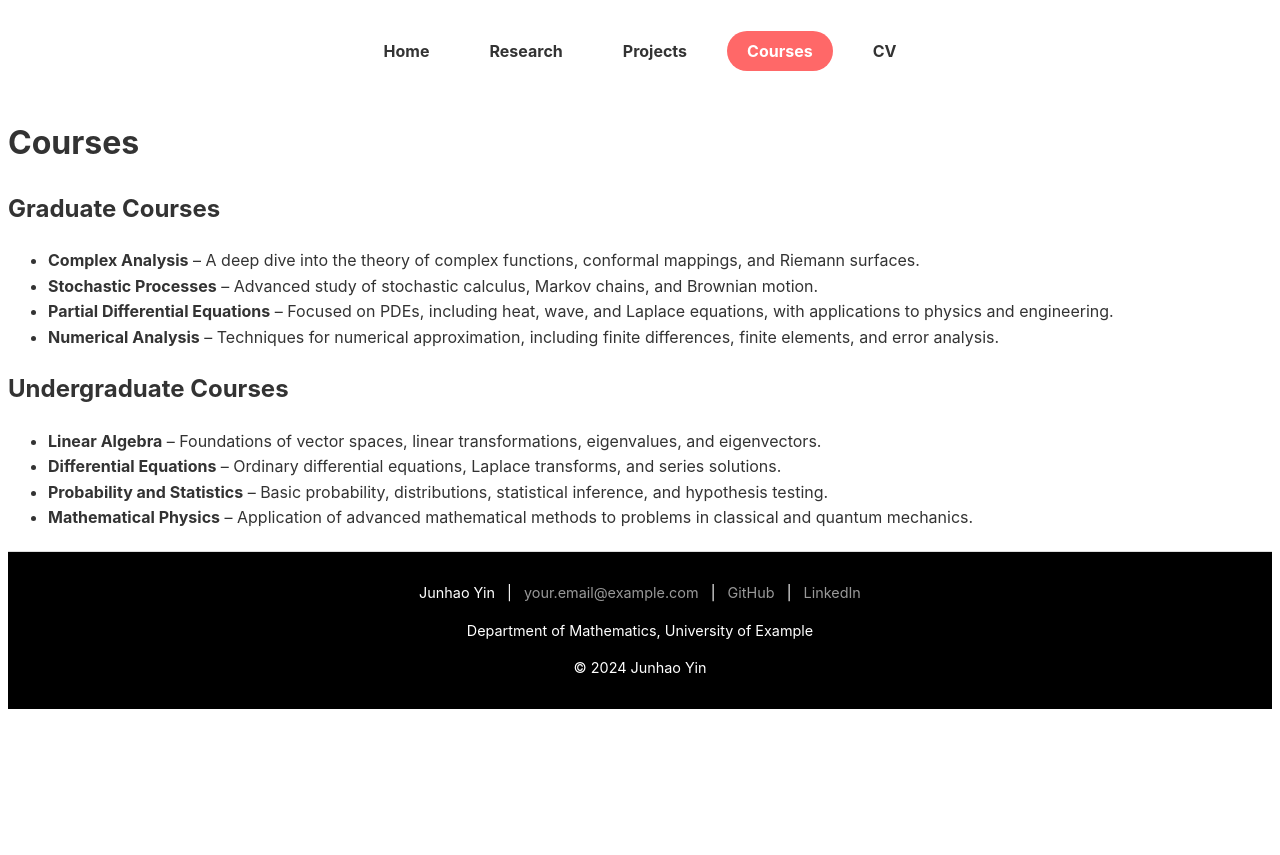
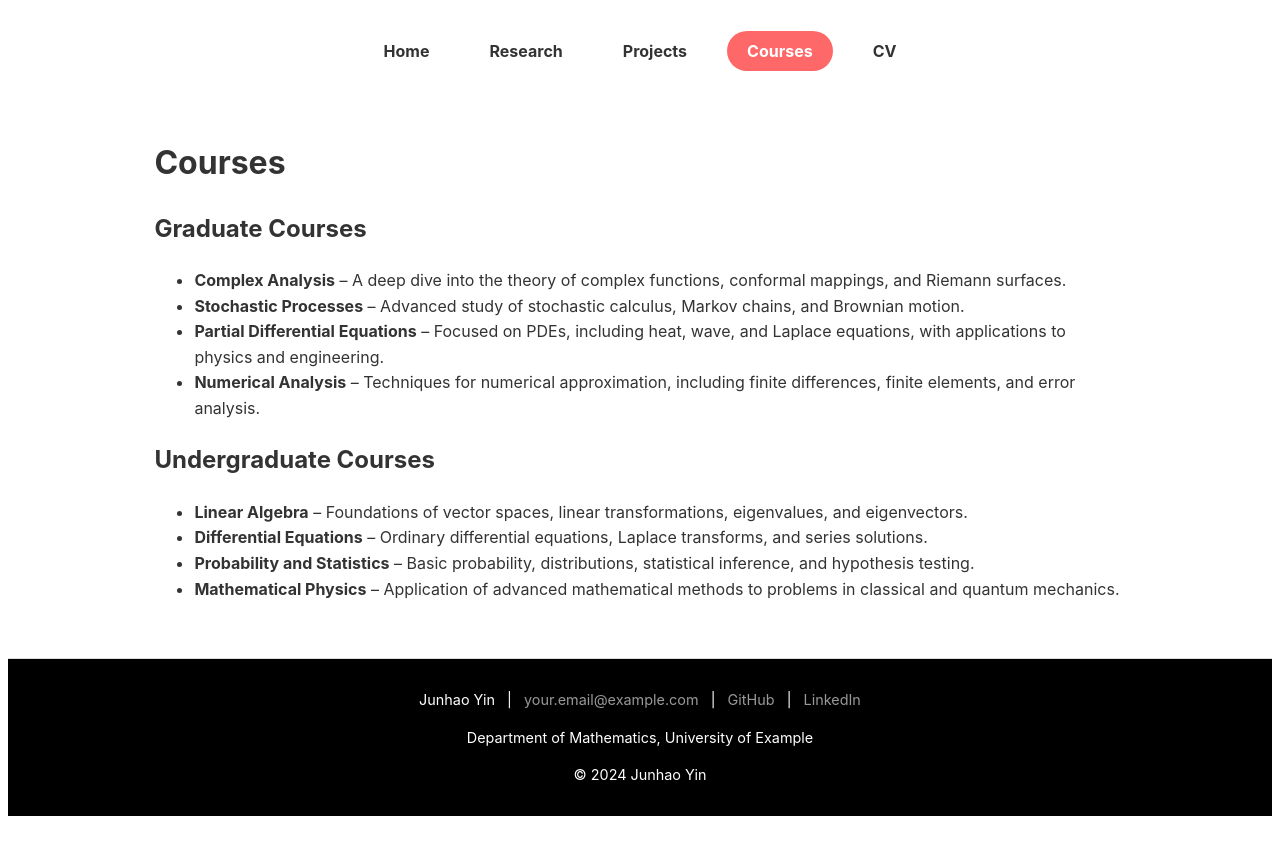
Before and after one commit to Yoon-1023/Yoon-1023.github.io, a Jekyll site: the page built from courses.md, in a window 1280 px wide. Shown: the top 855 px of the page. Built offline with Jekyll 4.4.1, drawn with Linux system fonts in a browser that asks for light colours.

Commit message:
Update style.css

```diff
--- a/assets/css/style.css
+++ b/assets/css/style.css
@@ -1,4 +1,13 @@
 /* style.css */
+
+/* Set a responsive max-width for a balanced layout */
+.container {
+    max-width: 80%; /* Allows flexibility without full width */
+    width: 100%;
+    margin: 0 auto;
+    padding: 20px;
+    box-sizing: border-box;
+}
 
 /* Font styling to match the Cayman theme */
 body {
```
